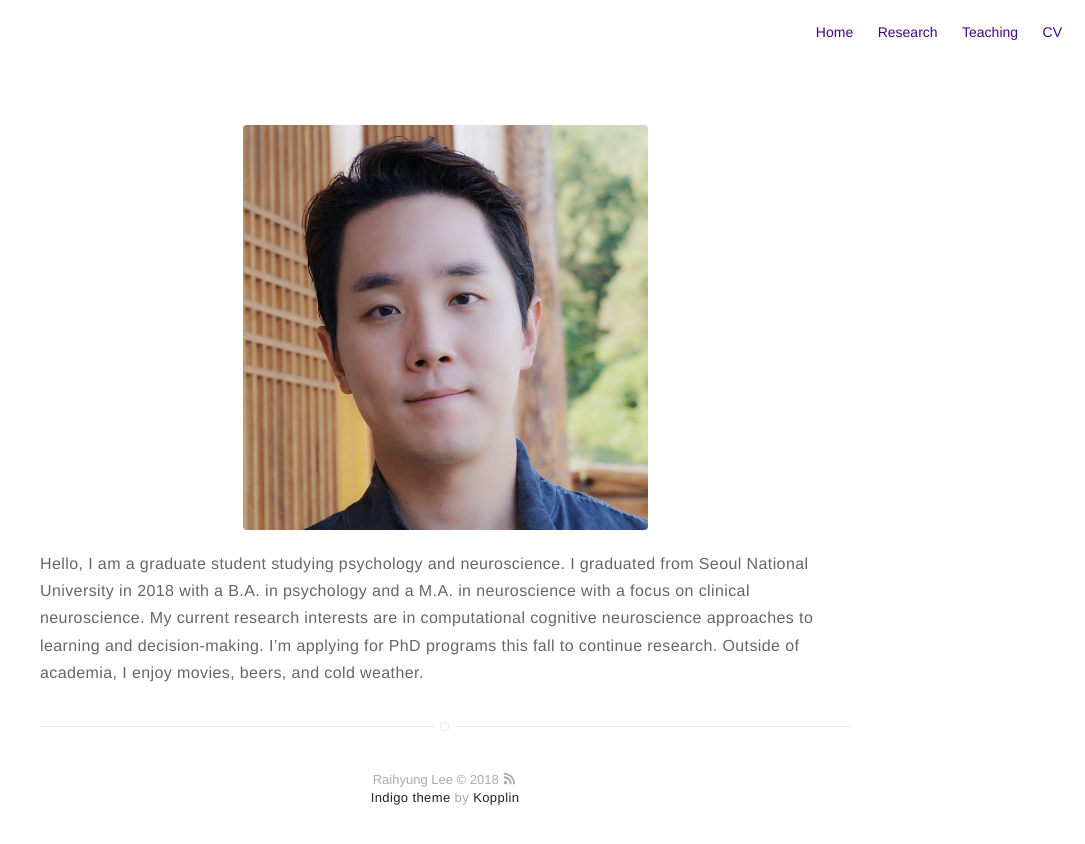
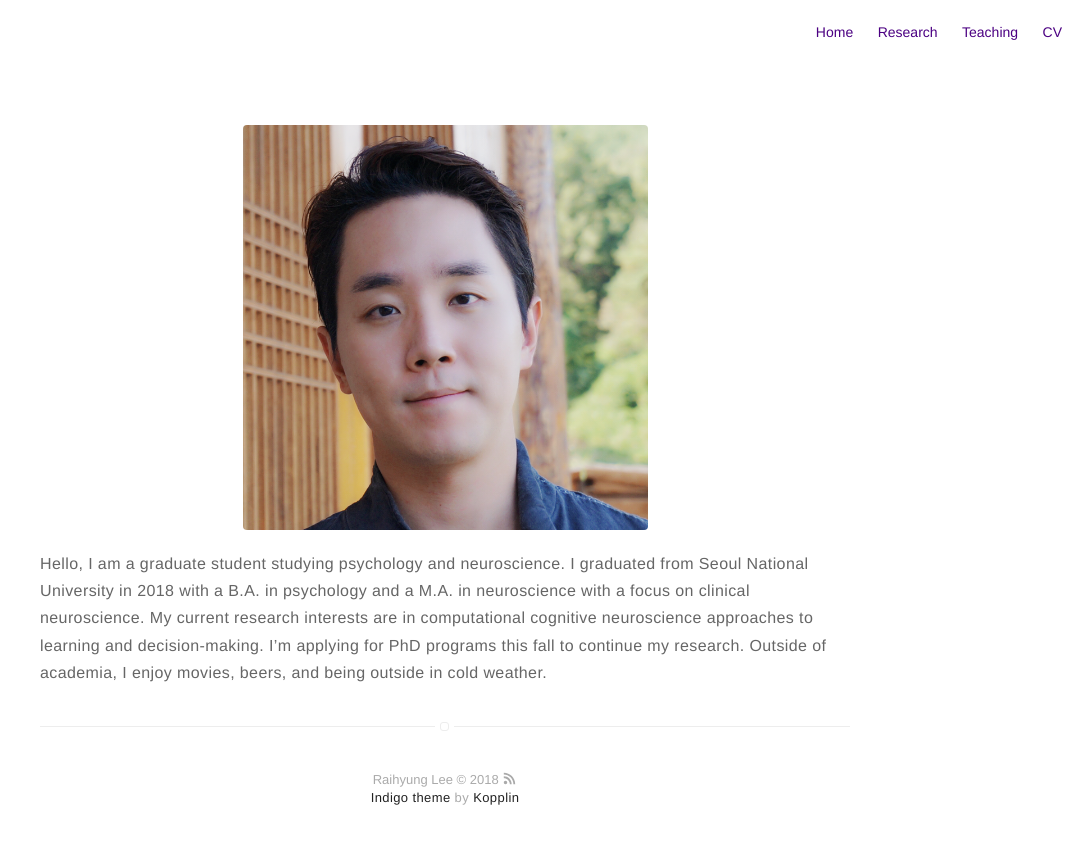
Before and after one commit to RaihyungLee/RaihyungLee.github.io, a Jekyll site: the page built from about.md, in a window 1280 px wide. Shown: the top 844 px of the page, without its empty margins (195-1280 px from the left). Built offline with Jekyll 4.4.1, drawn with Linux system fonts in a browser that asks for light colours.

Commit message:
Update about.md

```diff
--- a/about.md
+++ b/about.md
@@ -4,4 +4,4 @@ layout: page
 ---
 ![Profile Image]({{ site.url }}/{{ site.picture }})
 
-Hello, I am a graduate student studying psychology and neuroscience. I graduated from Seoul National University in 2018 with a B.A. in psychology and a M.A. in neuroscience with a focus on clinical neuroscience. My current research interests are in computational cognitive neuroscience approaches to learning and decision-making. I’m applying for PhD programs this fall to continue research. Outside of academia, I enjoy movies, beers, and cold weather.
+Hello, I am a graduate student studying psychology and neuroscience. I graduated from Seoul National University in 2018 with a B.A. in psychology and a M.A. in neuroscience with a focus on clinical neuroscience. My current research interests are in computational cognitive neuroscience approaches to learning and decision-making. I’m applying for PhD programs this fall to continue my research. Outside of academia, I enjoy movies, beers, and being outside in cold weather.
```
